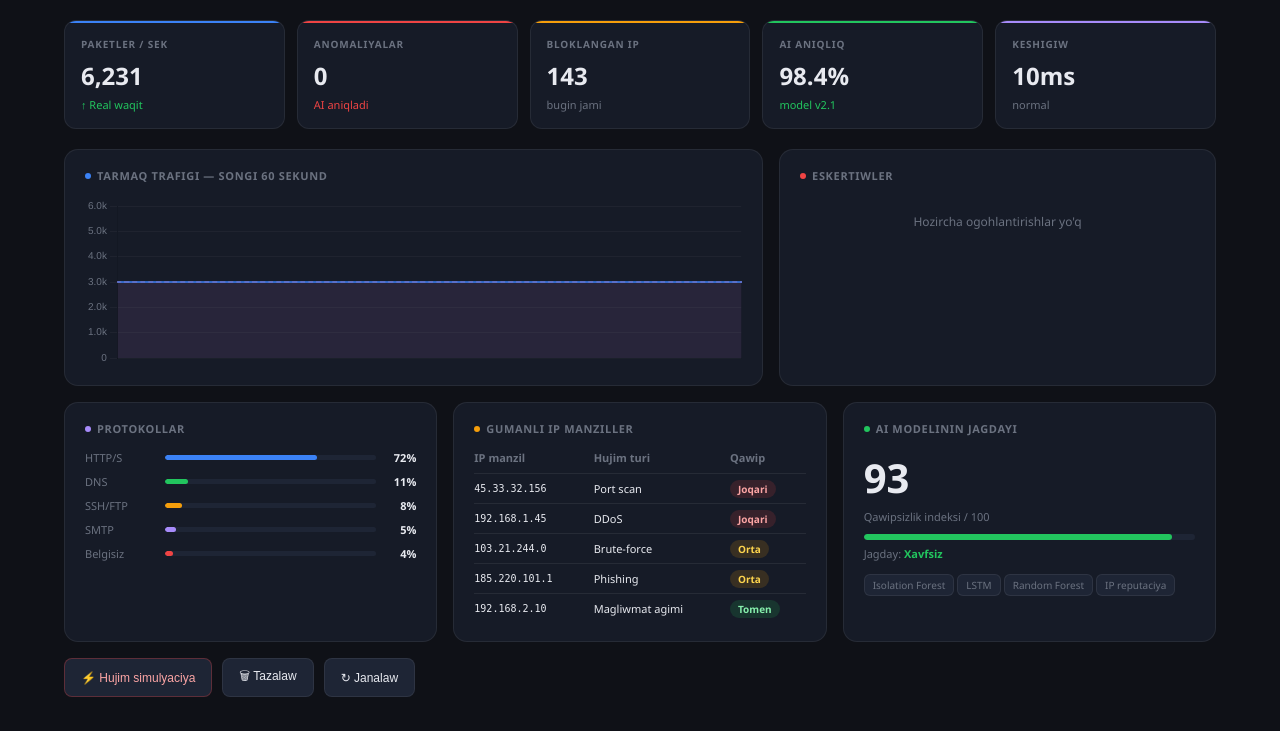
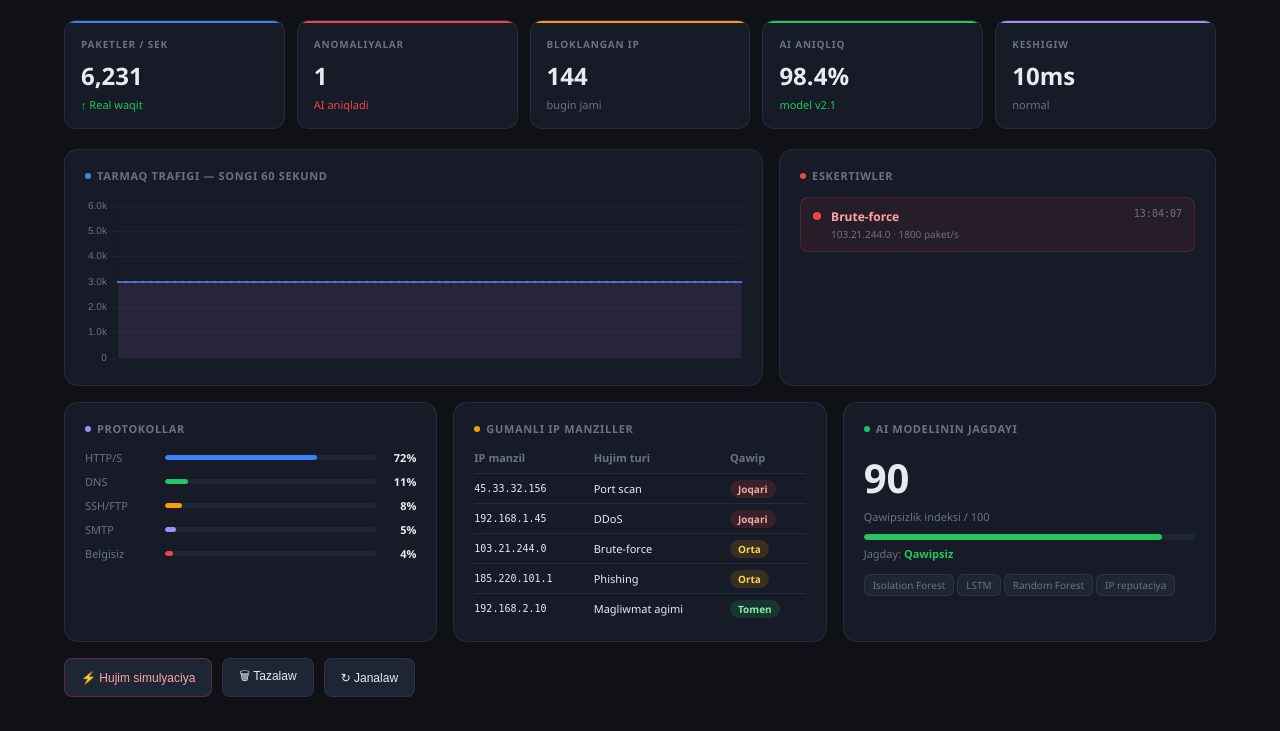
Before and after one commit to iambatirbek/monitoring, a Flask app: page / in a window 1280 px wide. Shown: the part 69-800 px from the top of the page. Run offline with Flask 3, Linux system fonts and the light colour scheme.

Commit message:
Update index.html

```diff
--- a/templates/index.html
+++ b/templates/index.html
@@ -156,7 +156,7 @@
     labels: Array(60).fill(''),
     datasets: [
       {label:'Normal', data:nData, borderColor:'#3b82f6', backgroundColor:'rgba(59,130,246,0.08)', fill:true, tension:0.4, pointRadius:0, borderWidth:1.5},
-      {label:'Shubhali', data:sData, borderColor:'#ef4444', backgroundColor:'rgba(239,68,68,0.08)', fill:true, tension:0.4, pointRadius:0, borderWidth:1.5, borderDash:[5,3]}
+      {label:'Gumanli', data:sData, borderColor:'#ef4444', backgroundColor:'rgba(239,68,68,0.08)', fill:true, tension:0.4, pointRadius:0, borderWidth:1.5, borderDash:[5,3]}
     ]
   },
   options: {
@@ -185,7 +185,7 @@
       document.getElementById('aiFill').style.width = sc + '%';
       document.getElementById('aiFill').style.background = sc < 70 ? '#ef4444' : sc < 82 ? '#f59e0b' : '#22c55e';
       const ss = document.getElementById('aiStatus');
-      ss.textContent = sc < 70 ? 'Xavfli' : sc < 82 ? 'Ehtiyotkor' : 'Xavfsiz';
+      ss.textContent = sc < 70 ? 'Qawipli' : sc < 82 ? 'Ortasha' : 'Qawipsiz';
       ss.style.color = sc < 70 ? '#ef4444' : sc < 82 ? '#f59e0b' : '#22c55e';
 
       if (d.traffic_history) {
@@ -206,7 +206,7 @@
             <span class="a-time">${a.time}</span>
           </div>`).join('');
       } else {
-        list.innerHTML = '<div class="empty">Hozircha ogohlantirishlar yo\'q</div>';
+        list.innerHTML = '<div class="empty">Hazirshe eskertiwler joq</div>';
       }
     });
 }
```
